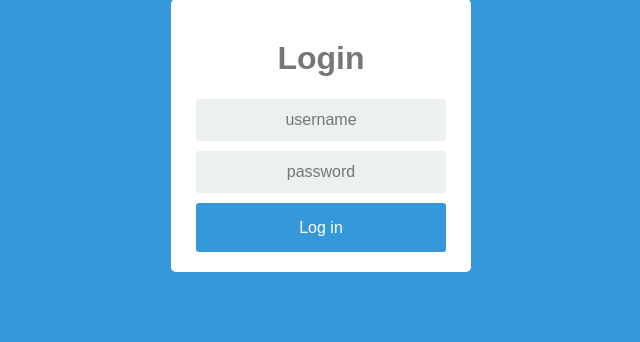
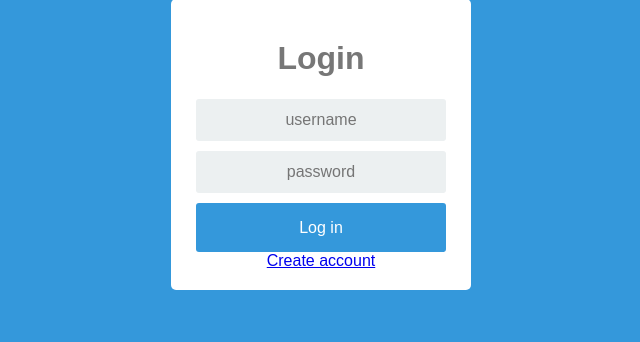
Before and after one commit to keskinm/thalasshome_backend, a Flask app: page / in a window 1280 px wide. Shown: the part 79-421 px from the top of the page, without its empty margins (319-959 px from the left). Run offline with Flask 2, Linux system fonts and the light colour scheme.

Commit message:
login->signup

```diff
--- a/dashboard/templates/login.html
+++ b/dashboard/templates/login.html
@@ -22,6 +22,9 @@
 
                 <input type="submit" value="Log in" class="btn btn-primary btn-large btn-block">
 
+                <div><a href="{{ url_for('render_signup') }}">Create account</a>
+                </div>
+
             </div>
         </div>
     </div>
```
